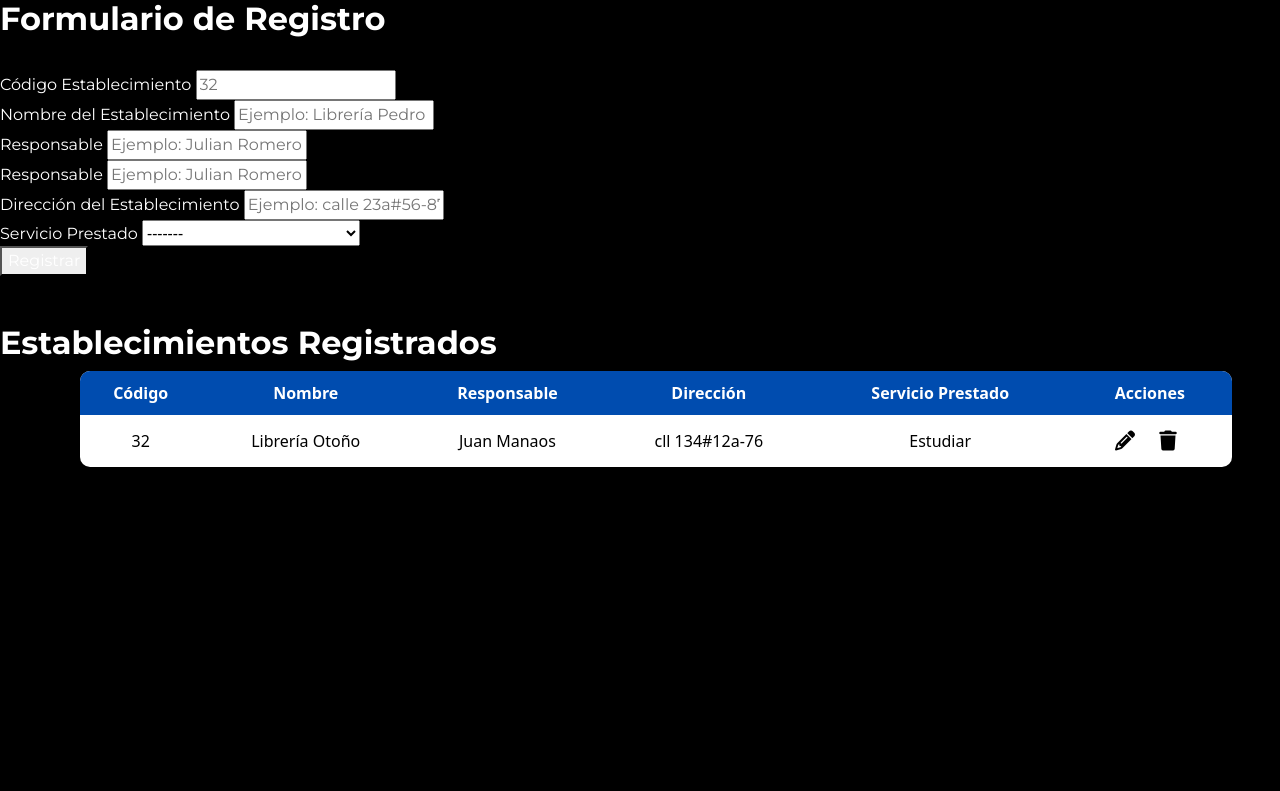
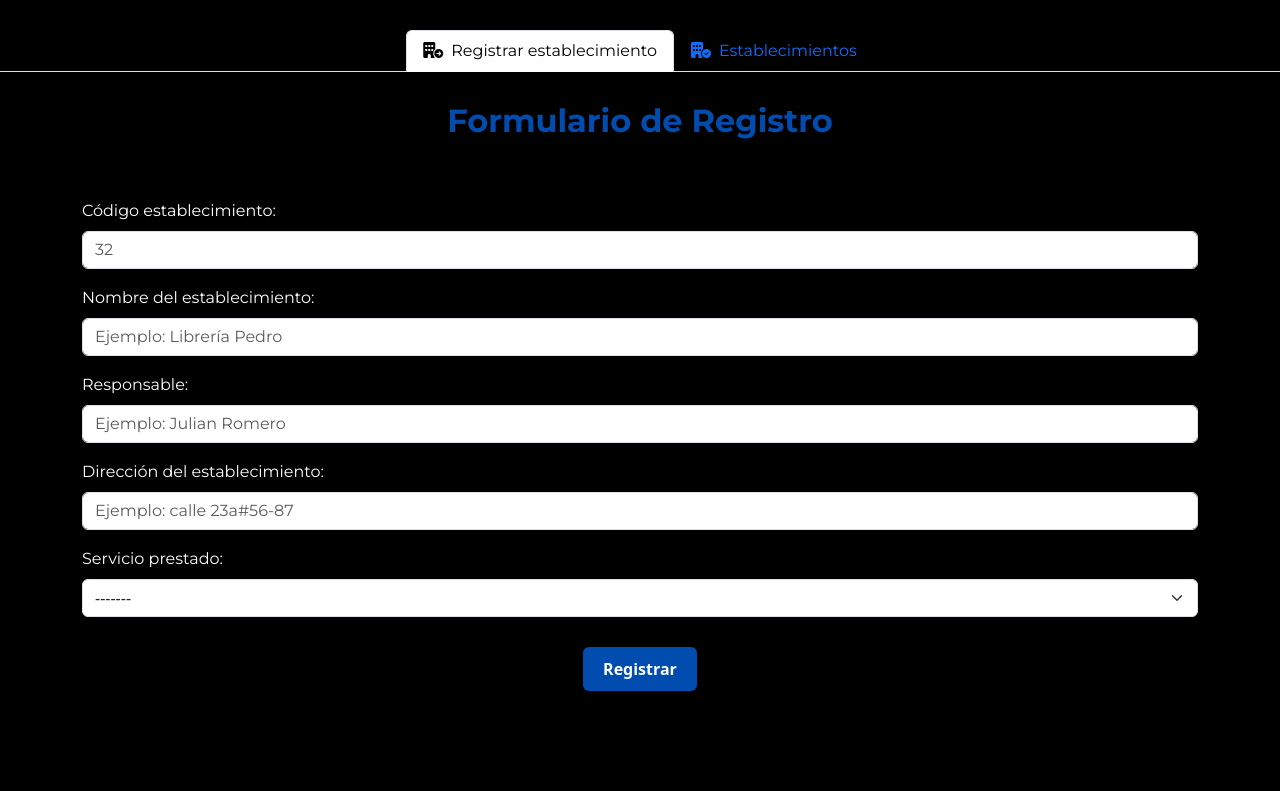
Before and after one commit to HeidyCardenas1903/Distrito-Capital---CDM, a Flask app: page /establecimientos in a window 1280 px wide. Shown: the part 80-871 px from the top of the page. Before the commit the page ends 547 px from the top, so only its background shows below. Run offline with Flask 3, Linux system fonts and the light colour scheme; some libraries are stand-ins or nearby versions.

Commit message:
Establecimientos queda su estilo relizado

```diff
--- a/static/css/style.css
+++ b/static/css/style.css
@@ -142,7 +142,8 @@ p,a,button,label,input{
         background: var(--primary-color);
         color: var(--primary-color);
         margin-left: 80px;
-        margin-bottom: 20px;
+        margin-top: 20px;
+        margin-bottom: 30px;
         font-size: 16px;
         border-radius: 10px;
         overflow: hidden;
@@ -186,24 +187,18 @@ p,a,button,label,input{
 
     /* Fin estilos tablas */
 
-    /* Estilos de formulario asignacion */
-    #Asignacion{
+    /* Estilos de formularios */
+    h2.titulos{
         display: flex;
         justify-content: center;
         margin-top: 30px;
         margin-bottom: 10px;
         color:var(--tertiary-color);
     }
-    #Asignadas{
-        display: flex;
-        justify-content: center;
-        margin-top: 30px;
-        margin-bottom: 20px;
-        color:var(--tertiary-color)
-    }
 
     .btn{
         display:block;
+        border: none;
         background: var(--tertiary-color);
         color: var(--primary-color);
         font-weight: 600;
@@ -218,6 +213,11 @@ p,a,button,label,input{
         color: var(--primary-color);
     }
 
+    ul#myTab{
+        margin-top: 30px;
+        display: flex;
+        justify-content: center;
+    }
 
     /* Fin de estilos de formulario asignacion */
 
--- a/templates/modulos/establecimientos.html
+++ b/templates/modulos/establecimientos.html
@@ -1,27 +1,41 @@
 {%extends 'base.html'%}
 {%block title%}Establecimientos{%endblock%}
 {%block content%}
-<h2>Formulario de Registro</h2>
+<ul class="nav nav-tabs" id="myTab" role="tablist">
+    <!-- Titulos de pestañas de navegación -->
+    <li class="nav-item" role="presentation">
+      <button class="nav-link active" id="home-tab" data-bs-toggle="tab" data-bs-target="#registrar" type="button" role="tab" aria-controls="home-tab-pane" aria-selected="true"><span><i class="fa-solid fa-building-circle-arrow-right"></i></span>Registrar establecimiento</button>
+    </li>
+    <li class="nav-item" role="presentation">
+      <button class="nav-link" id="profile-tab" data-bs-toggle="tab" data-bs-target="#establecimientos" type="button" role="tab" aria-controls="profile-tab-pane" aria-selected="false"><span><i class="fa-solid fa-building-circle-check"></i></span>Establecimientos</button>
+    </li>
+</ul>
+
+<!-- Cuerpo de pestañas de navegación -->
+<div class="tab-content" id="myTabContent">
+    <div class="tab-pane fade show active" id="registrar" role="tabpanel" aria-labelledby="home-tab" tabindex="0">
+        <h2 class="titulos">Formulario de Registro</h2>
         <br>
-<form action="" method="post">
-
-    <label for="codmunicipio" class="subtitulo">Código Establecimiento</label>
-    <input type="text" name="" placeholder="32" maxlength="2" minlength="2"  required class="entrada">
-    <br>
-    <label for="nombres" class="subtitulo">Nombre del Establecimiento</label>
-    <input type="text" name="nombres" placeholder="Ejemplo: Librería Pedro" maxlength="20" required class="entrada">
-    <br>
-    <label for="responsable" class="subtitulo">Responsable</label>
-    <input type="textbox" name="responsable" placeholder="Ejemplo: Julian Romero" maxlength="40" required class="entrada">
-    <br>
-    <label for="responsable" class="subtitulo">Responsable</label>
-    <input type="textbox" name="responsable" placeholder="Ejemplo: Julian Romero" maxlength="40" required class="entrada">
-    <br>
-    <label for="direccion" class="subtitulo">Dirección del Establecimiento</label>
-    <input type="textbox" name="direccion" placeholder="Ejemplo: calle 23a#56-87" maxlength="40" required class="entrada">
-    <br>
-    <label for="service" class="subtitulo">Servicio Prestado</label>
-    <select name="service" id="service" required class="entrada1">
+        <form action="" method="post" class="container mt-4">
+            <div class="mb-3">
+                <label for="codmunicipio" class="form-label subtitulo">Código establecimiento:</label>
+                <input type="text" name="codmunicipio" class="form-control entrada" placeholder="32" maxlength="2" minlength="2" required>
+            </div>
+            <div class="mb-3">
+                <label for="nombres" class="form-label subtitulo">Nombre del establecimiento:</label>
+                <input type="text" name="nombres" class="form-control entrada" placeholder="Ejemplo: Librería Pedro" maxlength="20" required>
+            </div>
+            <div class="mb-3">
+                <label for="responsable" class="form-label subtitulo">Responsable:</label>
+                <input type="text" name="responsable" class="form-control entrada" placeholder="Ejemplo: Julian Romero" maxlength="40" required>
+            </div>
+            <div class="mb-3">
+                <label for="direccion" class="form-label subtitulo">Dirección del establecimiento:</label>
+                <input type="text" name="direccion" class="form-control entrada" placeholder="Ejemplo: calle 23a#56-87" maxlength="40" required>
+            </div>
+            <div class="mb-3">
+                <label for="service" class="form-label subtitulo">Servicio prestado:</label>
+                <select name="service" id="service" class="form-select entrada1" required>
                     <option value="">-------</option>
                     <option value="1">Estudiar</option>
                     <option value="2">Emprender</option>
@@ -33,14 +47,12 @@
                     <option value="8">Asesoría Psicológica</option>
                     <option value="9">Lavanderías Comunitarias</option>
                 </select>
-    <br>
-
-    <button type="submit">Registrar</button>
-
+            </div>
+            <button type="submit" class="btn btn-primary">Registrar</button>
         </form>
-<br><br>
-
-<h2>Establecimientos Registrados</h2>
+    </div>
+    <div class="tab-pane fade" id="establecimientos" role="tabpanel" aria-labelledby="profile-tab" tabindex="0">
+        <h2 class="titulos">Establecimientos registrados</h2>
         <table>
             <thead>
                 <tr>
@@ -65,9 +77,9 @@
                     <button><span class="fa-solid fa-trash"></span></button>
                 </td>
                 </tr>
-
-
             </tbody>
         </table>
+    </div>
+</div>
 
 {%endblock%}
```
Also changed, not shown: templates/modulos/asignacion.html (+5 -5 lines). Lines whose indentation alone changed are shown as unchanged.
